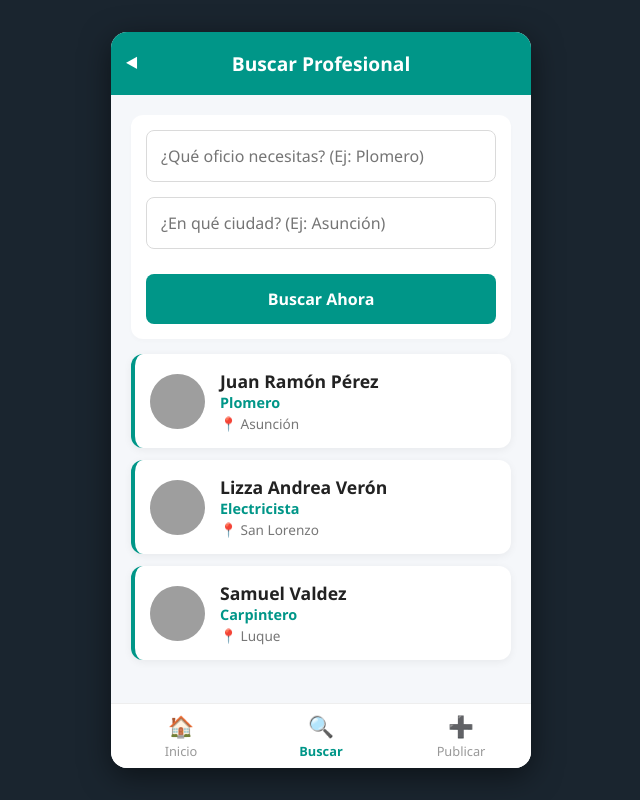
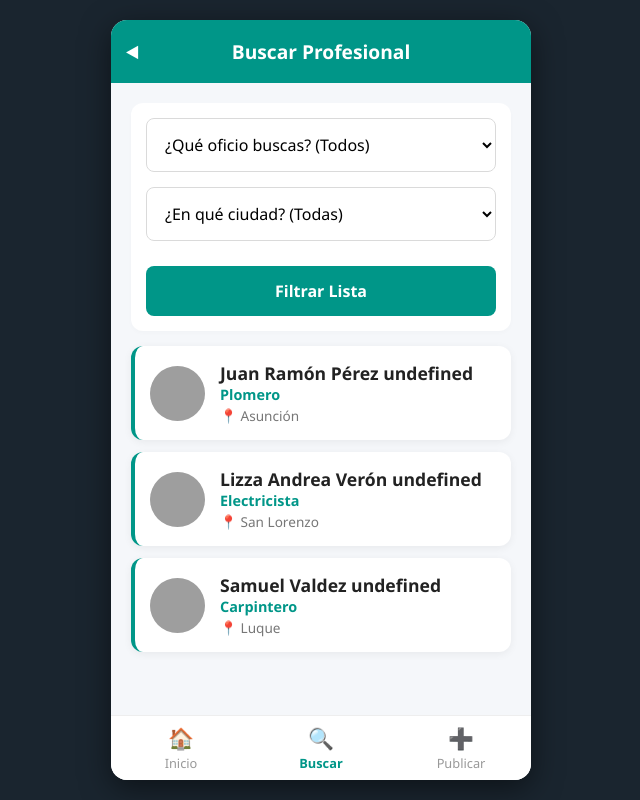
Before and after one commit to RaulBaez182/soluciones-locales, a Flask app: page / in a window 1280 px wide, after a click that opens the changed part. Shown: the whole page, without its empty margins (319-959 px from the left). Run offline with Flask 3, Linux system fonts and the light colour scheme; data comes from the database, SQL or seed files in the repository; grey boxes are pictures that could not be loaded.

Commit message:
Update index.html

```diff
--- a/templates/index.html
+++ b/templates/index.html
@@ -16,11 +16,11 @@
         * { box-sizing: border-box; margin: 0; padding: 0; font-family: 'Segoe UI', Tahoma, Geneva, Verdana, sans-serif; }
         body { background-color: #1A252F; display: flex; justify-content: center; align-items: center; min-height: 100vh; }
 
-        /* Contenedor Vista Móvil */
+        /* Contenedor Vista Móvil Centrada */
         .phone-container {
             width: 100%;
             max-width: 420px;
-            height: 92vh;
+            height: 95vh;
             background-color: var(--bg);
             box-shadow: 0 8px 30px rgba(0,0,0,0.5);
             display: flex;
@@ -48,12 +48,12 @@
             border: none;
             color: white;
             font-weight: bold;
-            font-size: 1rem;
+            font-size: 1.1rem;
             cursor: pointer;
             display: none;
         }
 
-        /* Contenido Dinámico */
+        /* Contenido de Pantallas */
         .content { flex: 1; overflow-y: auto; padding: 20px; padding-bottom: 80px; }
         .view { display: none; }
         .view.active { display: block; }
@@ -79,7 +79,7 @@
         }
         .home-btn:active { background-color: var(--primary-dark); }
 
-        /* Inputs y Selects formales */
+        /* Formularios y Selectores */
         .form-group { margin-bottom: 15px; }
         .form-control {
             width: 100%;
@@ -131,13 +131,13 @@
         .profile-section-title { font-weight: bold; margin-bottom: 6px; color: #444; font-size: 0.95rem; text-transform: uppercase; }
         .profile-desc { color: #555; line-height: 1.5; margin-bottom: 20px; font-size: 0.95rem; }
 
-        /* Botones de Acción Telefónica */
+        /* Botones de Contacto Telefónico */
         .contact-box { display: flex; gap: 10px; }
         .btn-contact { flex: 1; text-align: center; padding: 14px; border-radius: 8px; text-decoration: none; font-weight: bold; color: white; font-size: 0.95rem; }
         .btn-whatsapp { background-color: #25D366; }
         .btn-call { background-color: #007bff; }
 
-        /* Menú Inferior fijo */
+        /* Barra de Menú Inferior Fija */
         .nav-bar {
             position: absolute;
             bottom: 0; left: 0; right: 0;
@@ -162,31 +162,48 @@
         </div>
 
         <div class="content">
+
             <div id="view-home" class="view active">
                 <div class="home-logo-container">
                     <div class="home-logo">🛠️</div>
                     <div class="home-title">Soluciones Locales</div>
-                    <p style="color: #777; margin-top: 5px; font-size: 0.95rem;">Profesionales de confianza cerca tuyo</p>
+                    <p style="color: #777; margin-top: 5px; font-size: 0.95rem;">Profesionales independientes cerca tuyo</p>
                 </div>
                 <button class="home-btn" onclick="navigateTo('view-buscar', 'Buscar Profesional')">
                     <span style="font-size: 1.3rem; display:block; margin-bottom: 3px;">🔍 Quiero Contratar</span>
-                    <small style="font-weight: normal; color: #E0F2F1;">Encuentra electricistas, plomeros y más</small>
+                    <small style="font-weight: normal; color: #E0F2F1;">Encuentra electricistas, plomeros y albañiles</small>
                 </button>
                 <button class="home-btn" onclick="navigateTo('view-publicar', 'Ofrecer Servicios')">
                     <span style="font-size: 1.3rem; display:block; margin-bottom: 3px;">💼 Ofrecer mis Servicios</span>
-                    <small style="font-weight: normal; color: #E0F2F1;">Publica tu perfil para recibir llamadas</small>
+                    <small style="font-weight: normal; color: #E0F2F1;">Regístrate gratis para recibir llamadas de trabajo</small>
                 </button>
             </div>
 
             <div id="view-buscar" class="view">
                 <div style="background: white; padding: 15px; border-radius: 12px; margin-bottom: 15px; box-shadow: 0 2px 5px rgba(0,0,0,0.02);">
                     <div class="form-group">
-                        <input type="text" id="searchOficio" class="form-control" placeholder="¿Qué oficio necesitas? (Ej: Plomero)">
+                        <select id="searchOficio" class="form-control">
+                            <option value="">¿Qué oficio buscas? (Todos)</option>
+                            <option value="Plomero">Plomero</option>
+                            <option value="Electricista">Electricista</option>
+                            <option value="Carpintero">Carpintero</option>
+                            <option value="Pintor">Pintor</option>
+                            <option value="Albañil">Albañil</option>
+                            <option value="Mecánico">Mecánico</option>
+                        </select>
                     </div>
                     <div class="form-group">
-                        <input type="text" id="searchCiudad" class="form-control" placeholder="¿En qué ciudad? (Ej: Asunción)">
+                        <select id="searchCiudad" class="form-control">
+                            <option value="">¿En qué ciudad? (Todas)</option>
+                            <option value="Asunción">Asunción</option>
+                            <option value="San Lorenzo">San Lorenzo</option>
+                            <option value="Luque">Luque</option>
+                            <option value="Lambaré">Lambaré</option>
+                            <option value="Fernando de la Mora">Fernando de la Mora</option>
+                            <option value="Capiatá">Capiatá</option>
+                        </select>
                     </div>
-                    <button class="btn-block" onclick="ejecutarBusqueda()">Buscar Ahora</button>
+                    <button class="btn-block" onclick="ejecutarBusqueda()">Filtrar Lista</button>
                 </div>
                 <div id="resultadosBusqueda"></div>
             </div>
@@ -217,9 +234,9 @@
                         </select>
                     </div>
                     <div class="form-group">
-                        <textarea id="regDescripcion" class="form-control" rows="4" placeholder="Cuéntale a tus clientes tu experiencia y qué trabajos realizas..." required></textarea>
+                        <textarea id="regDescripcion" class="form-control" rows="4" placeholder="Describe qué trabajos realizas y tu zona de cobertura..." required></textarea>
                     </div>
-                    <button type="submit" class="btn-block" style="background-color: var(--primary-dark);">Registrar Perfil Profesional</button>
+                    <button type="submit" class="btn-block" style="background-color: var(--primary-dark);">Publicar Perfil Profesional</button>
                 </form>
             </div>
 
@@ -230,10 +247,10 @@
                     <div id="profOficio" class="profile-tag"></div>
                 </div>
                 <div class="profile-body">
-                    <div class="profile-section-title">📍 Ubicación</div>
+                    <div class="profile-section-title">📍 Ciudad Base</div>
                     <div id="profCiudad" style="color: #666; margin-bottom: 18px; font-size: 1rem;"></div>
 
-                    <div class="profile-section-title">📝 Descripción del Servicio</div>
+                    <div class="profile-section-title">📝 Experiencia y Servicios</div>
                     <p id="profDesc" class="profile-desc"></p>
 
                     <div class="contact-box">
@@ -242,6 +259,7 @@
                     </div>
                 </div>
             </div>
+
         </div>
 
         <div class="nav-bar">
@@ -312,7 +330,7 @@
                     contenedor.innerHTML = '';
 
                     if(data.length === 0) {
-                        contenedor.innerHTML = '<p style="text-align:center; color:#888; margin-top:30px;">No hay profesionales registrados en este rubro.</p>';
+                        contenedor.innerHTML = '<p style="text-align:center; color:#888; margin-top:30px;">No se encontraron profesionales con estos filtros.</p>';
                         return;
                     }
 
@@ -323,7 +341,7 @@
                         card.innerHTML = `
                             <img src="${worker.perfil_url}" class="worker-img">
                             <div class="worker-info">
-                                <div class="worker-name">${worker.nombre}</div>
+                                <div class="worker-name">${worker.nombre} ${worker.apellido}</div>
                                 <div class="worker-job">${worker.oficio}</div>
                                 <div class="worker-city">📍 ${worker.ciudad}</div>
                             </div>
@@ -342,9 +360,8 @@
                     document.getElementById('profNombre').innerText = worker.nombre;
                     document.getElementById('profOficio').innerText = worker.oficio;
                     document.getElementById('profCiudad').innerText = worker.ciudad;
-                    document.getElementById('profDesc').innerText = worker.descripcion || 'Sin descripción añadida.';
+                    document.getElementById('profDesc').innerText = worker.descripcion || 'Sin descripción disponible.';
 
-                    // Conversión limpia para link directo de WhatsApp de Paraguay
                     let numLimpio = worker.telefono.trim();
                     if(numLimpio.startsWith('0')) numLimpio = numLimpio.substring(1);
 
```
